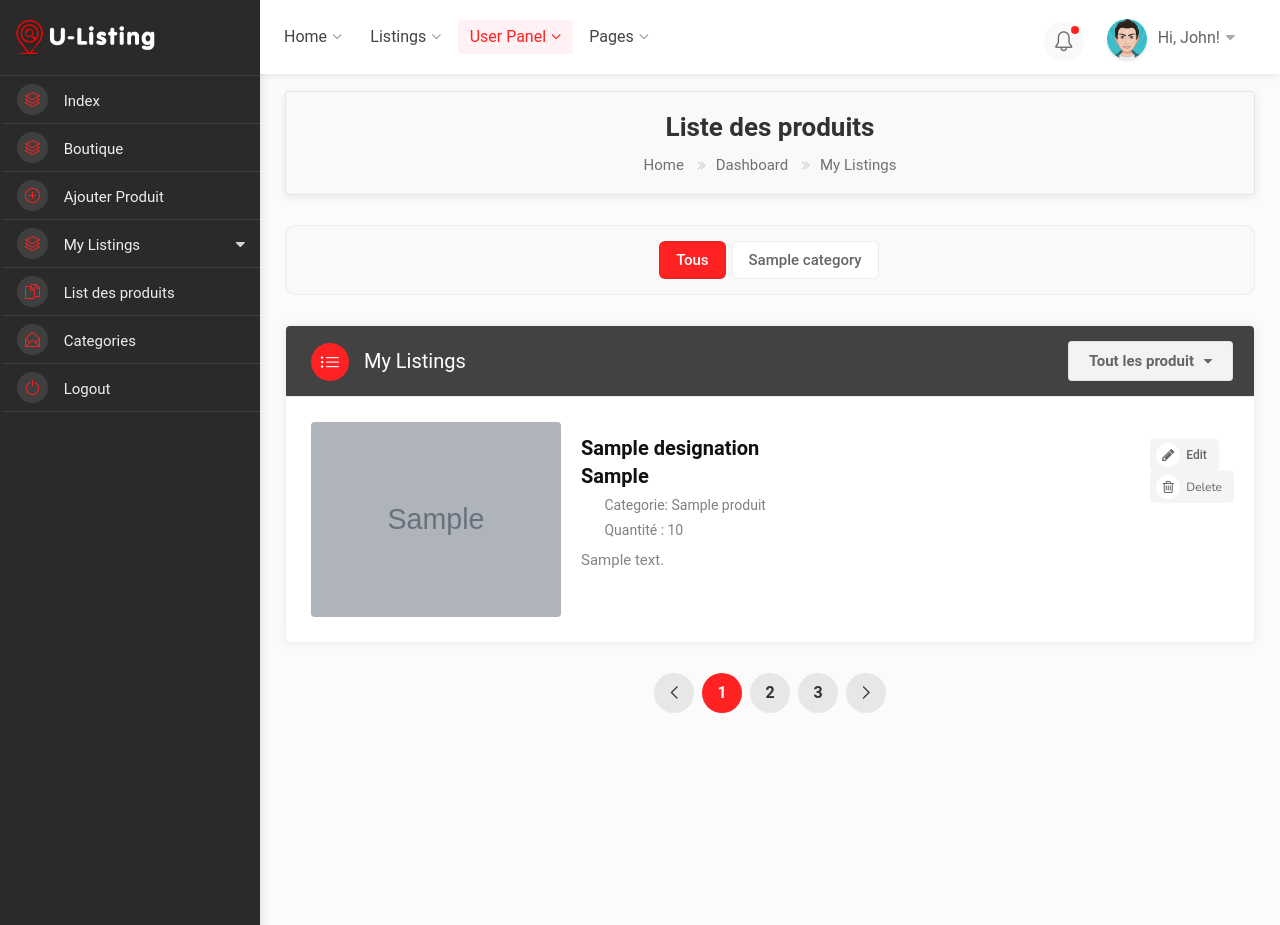
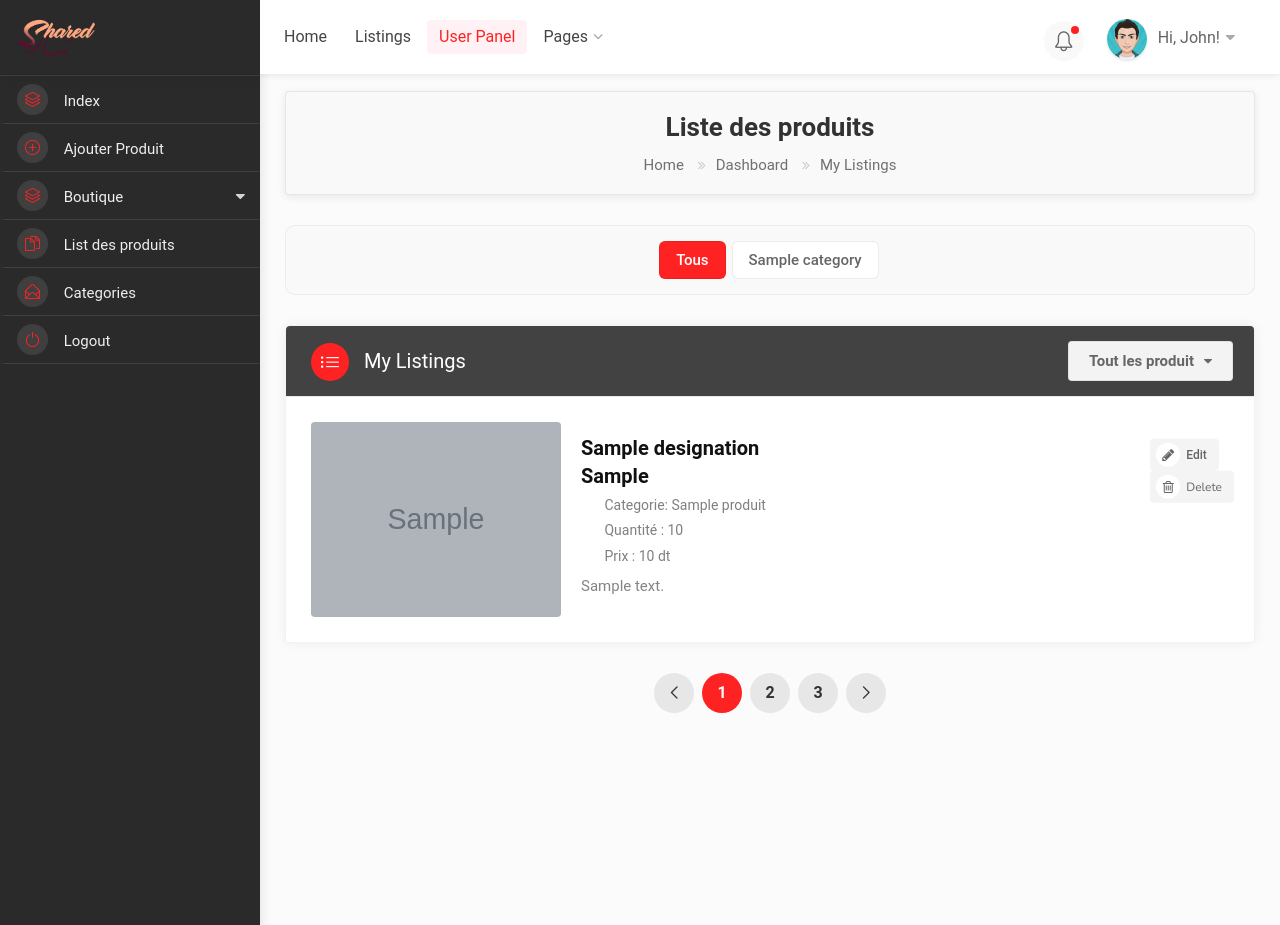
Before and after one commit to genope/shared-web, a Symfony app: template templates/produit/index.html.twig in a window 1280 px wide. Run offline with Twig, Linux system fonts and the light colour scheme; the template is opened without the code that fills it: most values are stand-ins (such as "Sample title", 1, 10 or a date in 2020); grey boxes marked "Sample" are stand-in pictures; some libraries are stand-ins or nearby versions; some web fonts are replaced.

Commit message:
Commit Apres 1er Suivi

```diff
--- a/src/Controller/ProduitController.php
+++ b/src/Controller/ProduitController.php
@@ -68,7 +68,7 @@ class ProduitController extends AbstractController
             $entityManager->persist($produit);
             $entityManager->flush();
 
-            return $this->redirectToRoute('app_produit_index', [], Response::HTTP_SEE_OTHER);
+            return $this->redirectToRoute('app_produit_6', [], Response::HTTP_SEE_OTHER);
         }
 
         return $this->render('produit/new.html.twig', [
--- a/src/Entity/Produit.php
+++ b/src/Entity/Produit.php
@@ -99,6 +99,7 @@ class Produit
      * @ORM\JoinColumns({
      *   @ORM\JoinColumn(name="region", referencedColumnName="nom")
      * })
+     * @Assert\NotBlank(message="Ne doit pas etre vide")
      */
     private $region;
 
--- a/src/Form/ProduitType.php
+++ b/src/Form/ProduitType.php
@@ -8,6 +8,7 @@ use PHPUnit\TextUI\XmlConfiguration\File;
 use Symfony\Bridge\Doctrine\Form\Type\EntityType;
 use Symfony\Component\Form\AbstractType;
 use Symfony\Component\Form\Extension\Core\Type\FileType;
+use Symfony\Component\Form\Extension\Core\Type\NumberType;
 use Symfony\Component\Form\Extension\Core\Type\TextareaType;
 use Symfony\Component\Form\FormBuilderInterface;
 use Symfony\Component\OptionsResolver\OptionsResolver;
@@ -36,7 +37,7 @@ class ProduitType extends AbstractType
                 'required'  => false,
 
             ])
-            ->add('prix',null,[
+            ->add('prix',NumberType::class,[
                 'required'   => false,
                 'empty_data' => '',
             ])
--- a/templates/base-back.html.twig
+++ b/templates/base-back.html.twig
@@ -26,7 +26,7 @@
             <div id="header" class="not-sticky">
                 <div class="container">
                     <div class="utf_left_side">
-                        <div id="logo"> <a href="index_1.html"><img src="images/logo.png" alt=""></a> <a href="index_1.html" class="dashboard-logo"><img src="images/logo2.png" alt=""></a> </div>
+                        <div id="logo"> <a href="{{ path('app_user_index') }}"><img src="{{ asset('front-office/images/shared.png') }}" alt=""></a> <a href="index_1.html" class="dashboard-logo"><img src="{{ asset('front-office/images/shared.png') }}" alt=""></a> </div>
                         <div class="mmenu-trigger">
                             <button class="hamburger utfbutton_collapse" type="button">
 				<span class="utf_inner_button_box">
@@ -37,62 +37,13 @@
                         <nav id="navigation" class="style_one">
                             <ul id="responsive">
                                 <li><a href="#">Home</a>
-                                    <ul>
-                                        <li><a href="index_1.html">Home Version 1</a></li>
-                                        <li><a href="index_2.html">Home Version 2</a></li>
-                                        <li><a href="index_3.html">Home Version 3</a></li>
-                                        <li><a href="index_4.html">Home Version 4</a></li>
-                                        <li><a href="index_5.html">Home Version 5</a></li>
-                                        <li><a href="index_6.html">Home Version 6</a></li>
-                                        <li><a href="index_7.html">Home Version 7</a></li>
-                                    </ul>
+
                                 </li>
                                 <li><a href="#">Listings</a>
-                                    <ul>
-                                        <li><a href="#">List Layout</a>
-                                            <ul>
-                                                <li><a href="listings_list_with_sidebar.html">Listing List Sidebar</a></li>
-                                                <li><a href="listings_list_full_width.html">Listing List Full Width</a></li>
-                                            </ul>
-                                        </li>
-                                        <li><a href="#">Grid Layout</a>
-                                            <ul>
-                                                <li><a href="listings_grid_with_sidebar.html">Listing Grid Sidebar</a></li>
-                                                <li><a href="listings_two_column_map_grid.html">Listing Two Column Grid</a></li>
-                                                <li><a href="listings_grid_full_width.html">Listing Grid Full Width</a></li>
-                                            </ul>
-                                        </li>
-                                        <li><a href="#">Half Listing Map</a>
-                                            <ul>
-                                                <li><a href="listings_half_screen_map_list.html">Listing Half List</a></li>
-                                                <li><a href="listings_half_screen_map_grid.html">Listing Half Grid</a></li>
-                                            </ul>
-                                        </li>
-                                        <li><a href="#">Listing Details</a>
-                                            <ul>
-                                                <li><a href="listings_single_page_1.html">Single Listing Version 1</a></li>
-                                                <li><a href="listings_single_page_2.html">Single Listing Version 2</a></li>
-                                                <li><a href="listings_single_page_3.html">Single Listing Version 3</a></li>
-                                                <li><a href="listings_single_page_4.html">Single Listing Version 4</a></li>
-                                                <li><a href="listings_single_page_5.html">Single Listing Version 5</a></li>
-                                            </ul>
-                                        </li>
-                                    </ul>
+
                                 </li>
                                 <li><a class="current" href="#">User Panel</a>
-                                    <ul>
-                                        <li><a class="active" href="dashboard.html">Dashboard</a></li>
-                                        <li><a href="{{ path('app_produit_new') }}">Ajouter Produit</a></li>
-                                        <li><a href="{{ path('app_produit_index') }}">List des produits</a></li>
-                                        <li><a href="dashboard_bookings.html">Bookings</a></li>
-                                        <li><a href="dashboard_messages.html">Messages</a></li>
-                                        <li><a href="dashboard_wallet.html">Wallet</a></li>
-                                        <li><a href="dashboard_visitor_review.html">Reviews</a></li>
-                                        <li><a href="dashboard_bookmark.html">Bookmark</a></li>
-                                        <li><a href="dashboard_my_profile.html">My Profile</a></li>
-                                        <li><a href="dashboard_change_password.html">Change Password</a></li>
-                                        <li><a href="dashboard_invoice.html">Invoice</a></li>
-                                    </ul>
+
                                 </li>
                                 <li><a href="#">Pages</a>
                                     <ul>
@@ -174,17 +125,15 @@
                 <div class="utf_dashboard_navigation_inner_block">
                     <ul>
                         <li><a href="{{ path('app_user_index') }}"><i class="sl sl-icon-layers"></i> Index</a></li>
-                        <li><a href="{{ path('app_shop') }}"><i class="sl sl-icon-layers"></i> Boutique</a></li>
                         <li><a href="{{ path('app_produit_new') }}"><i class="sl sl-icon-plus"></i> Ajouter Produit</a></li>
                         <li>
-                            <a href="#"><i class="sl sl-icon-layers"></i> My Listings</a>
+                            <a href="#"><i class="sl sl-icon-layers"></i> Boutique</a>
                             <ul>
-                                <li><a href="dashboard_my_listing.html">Active <span class="nav-tag green">10</span></a></li>
-                                <li><a href="dashboard_my_listing.html">Pending <span class="nav-tag yellow">4</span></a></li>
-                                <li><a href="dashboard_my_listing.html">Expired <span class="nav-tag red">8</span></a></li>
+                                <li><a href="{{ path('app_shop') }}">Grid <span class="nav-tag green">10</span></a></li>
+                                <li><a href="{{ path('app_shopList') }}">List Pr<span class="nav-tag yellow">4</span></a></li>
                             </ul>
                         </li>
-                        <li><a href="{{ path('app_produit_new') }}"><i class="sl sl-icon-docs"></i> List des produits</a></li>
+                        <li><a href="{{ path('app_produit_index') }}"><i class="sl sl-icon-docs"></i> List des produits</a></li>
                         <li><a href="{{ path('app_categorieproduit_index') }}"><i class="sl sl-icon-envelope-open"></i> Categories</a></li>
                         <li><a href="index_1.html"><i class="sl sl-icon-power"></i> Logout</a></li>
                     </ul>
--- a/templates/base-front.html.twig
+++ b/templates/base-front.html.twig
@@ -29,7 +29,7 @@
             <div id="header" style="background: white">
                 <div class="container">
                     <div class="utf_left_side">
-                        <div id="logo"><a href="index_1.html"><img src="{{ asset('front-office/images/logo.png') }}" alt=""></a></div>
+                        <div id="logo"><a href="{{ path('app_user_index') }}"><img src="{{ asset('front-office/images/shared.png') }}" alt=""></a></div>
                         <div class="mmenu-trigger">
                             <button class="hamburger utfbutton_collapse" type="button">
 				<span class="utf_inner_button_box">
@@ -39,7 +39,7 @@
                         </div>
                         <nav id="navigation" class="style_one">
                             <ul id="responsive">
-                                <li><a class="current" href="#">Accueil</a>
+                                <li><a class="current" href="{{ path('app_user_index') }}">Accueil</a>
                                 </li>
 
                                 <li><a href="#">Gestion Produit</a>
--- a/templates/index.html.twig
+++ b/templates/index.html.twig
@@ -1,6 +1,6 @@
 {% extends 'base-front.html.twig' %}
 {% block content %}
-        <div class="search_container_block home_main_search_part main_search_block" data-background-image="images/city_search_background.jpg">
+        <div class="search_container_block home_main_search_part main_search_block" data-background-image="{{ asset('front-office/images/city_search_background.png') }}">
             <div class="main_inner_search_block">
                 <div class="container">
                     <div class="row">
--- a/templates/produit/index.html.twig
+++ b/templates/produit/index.html.twig
@@ -60,6 +60,7 @@
 
                                             <span><i class=""></i> Categorie:  {{  produit.nomcategorie }}</span>
                                             <span><i class=""></i> Quantité : {{  produit.qteStock }}</span>
+                                            <span><i class=""></i> Prix : {{  produit.prix }} dt</span>
                                             <p>{{ produit.description }}</p>
                                         </div>
                                     </div>
--- a/templates/shop/indexFrontGrid.html.twig
+++ b/templates/shop/indexFrontGrid.html.twig
@@ -10,7 +10,7 @@
             <div class="container">
                 <div class="row">
                     <div class="col-md-12">
-                        <h2>Filtering Style</h2>
+                        <h2>Boutique</h2>
                         <nav id="breadcrumbs">
                             <ul>
                                 <li><a href="{{ path('app_produit_index') }}">Home</a></li>
```
Also changed, not shown: public/Front-office/images/shared.png (added), public/uploads/1b060b65d03dd916863fb32469c2f25f.jpg (added), public/uploads/3c84505f97a1b2ce2caa9b437efed275.jpg (added), public/uploads/81734a2ab237d9c8f917bdb2b8b54793.jpg (added), public/uploads/8b08d4e42f95b3765121c23bca72daac.jpg (added), public/uploads/bd8fb838b3edb6dc72053f1adda88089.jpg (added), public/uploads/c6e603f6b242626fe4a3795de0f82406.jpg (added).
